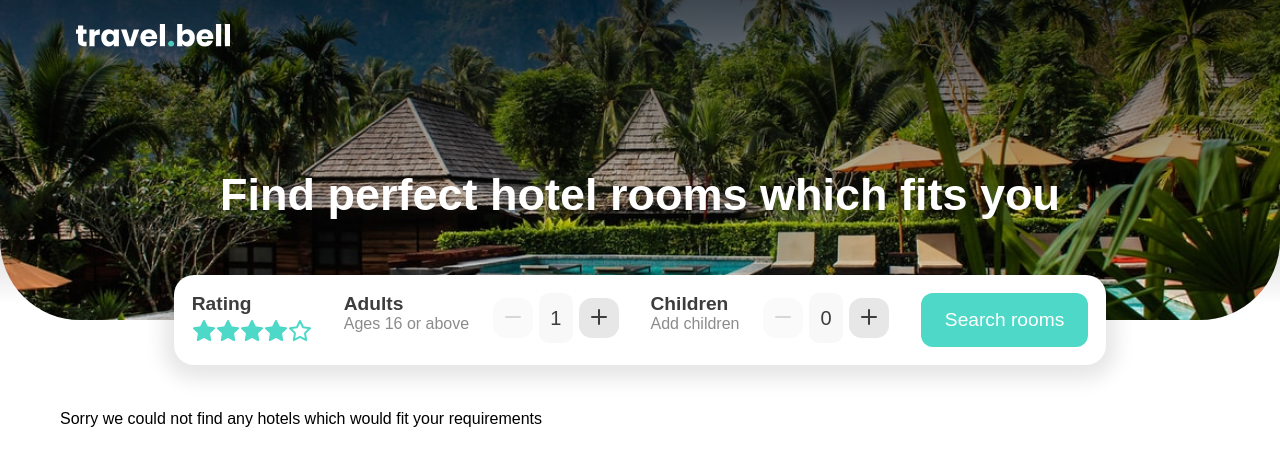
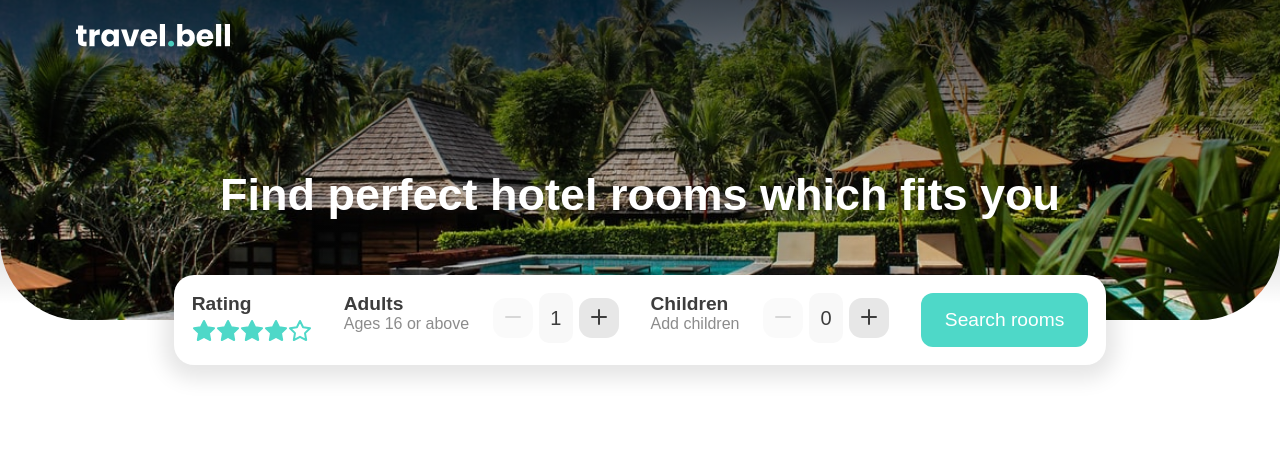
Before and after one commit to PiotrGasiorek/travel.bell, a React (Create React App) app: page / in a window 1280 px wide. Shown: the top 466 px of the page. Built offline with nearby package versions, Linux system fonts and the light colour scheme; no server answers.

Commit message:
Added message component for search results feedback

```diff
--- a/src/components/Main.tsx
+++ b/src/components/Main.tsx
@@ -1,15 +1,19 @@
 import CardsList from './CardsList';
+import Message from './Message';
 import Form from './Form';
 import { useAppSelector } from '../app/hooks';
-
 
 function Main() {
   const { results, rating } = useAppSelector(state => state.search);
   const filteredHotels = results.filter(hotel => hotel.starRating <= rating);
+  const isDataFromApiAvailable = results.length !== 0;
+  const noHotelsAvailable = filteredHotels.length === 0;
   return (
     <main className='main'>
       <Form/>
-      {filteredHotels.length === 0 && 'Sorry we could not find any hotels which would fit your requirements'}
+      {(noHotelsAvailable && isDataFromApiAvailable) &&
+        <Message text='Sorry we could not find any hotels which would fit your requirements'/>
+      }
       <CardsList hotels={filteredHotels}/>
     </main>
   );
```
